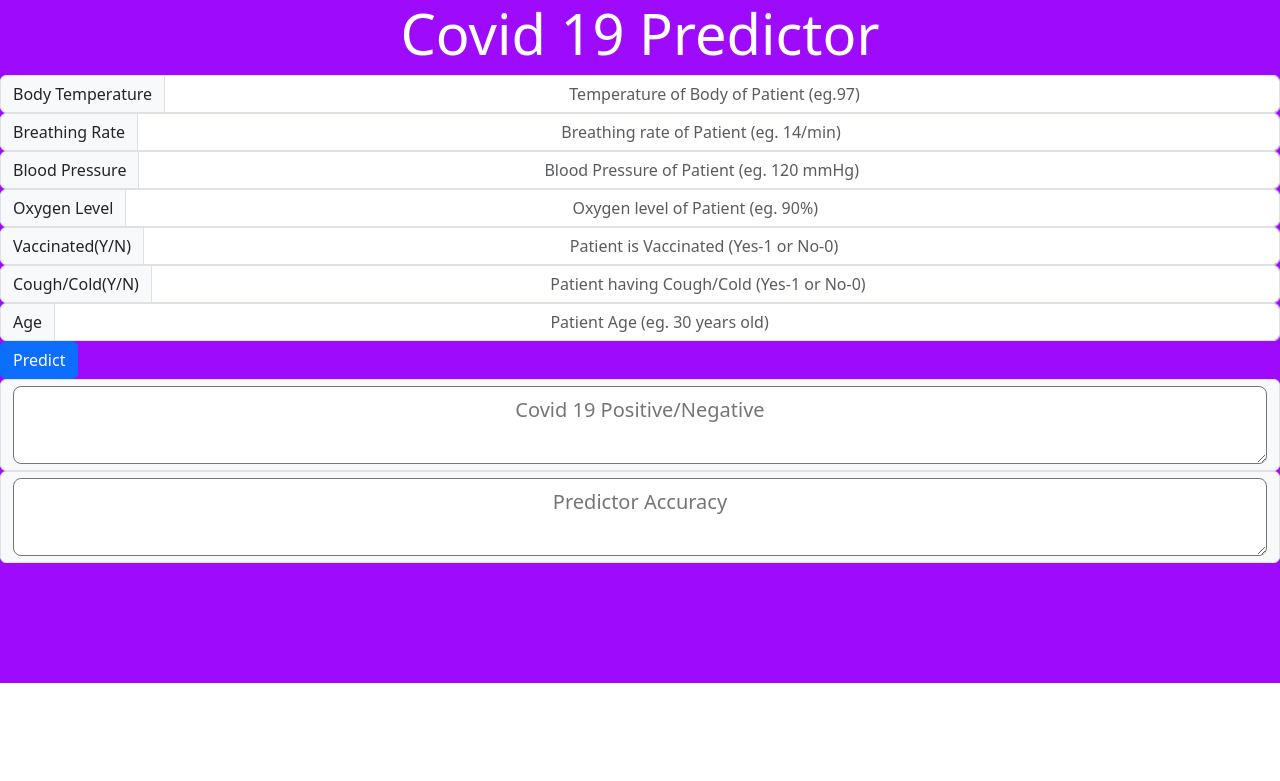
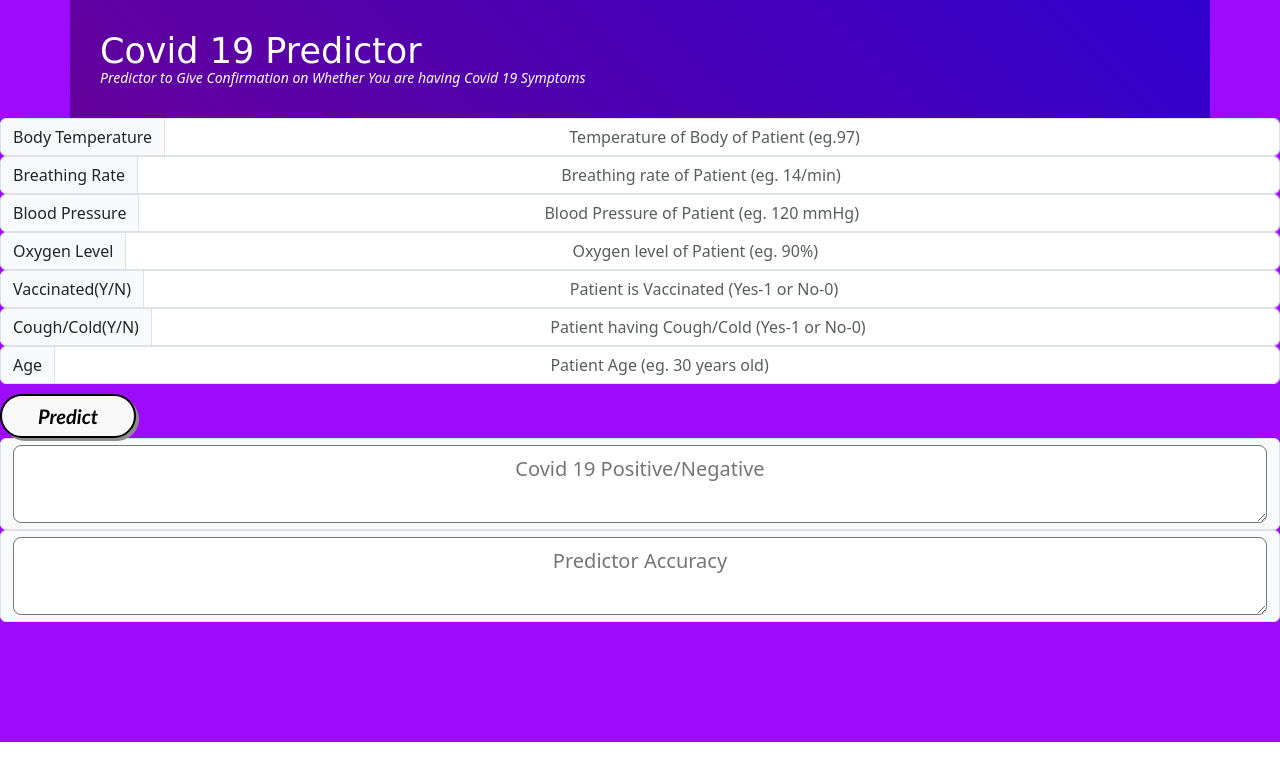
Before and after one commit to Priyansh-15/Covid19-Predictor, a Flask app: page / in a window 1280 px wide. Shown: the top 781 px of the page. Run offline with Flask 2, Linux system fonts and the light colour scheme; some libraries are stand-ins or nearby versions.

Commit message:
Update page

```diff
--- a/static/css/Header-Dark.css
+++ b/static/css/Header-Dark.css
@@ -16,6 +16,43 @@
   border-radius: 0;
   box-shadow: none;
   border: none;
+}
+
+.container {
+  padding: 30px;
+  position: relative;
+  background: linear-gradient(45deg, red, blue);
+  background-size: 500% 500%;
+  animation: change-gradient 10s ease-in-out infinite;
+}
+@keyframes change-gradient {
+  0% {
+    background-position: 0 50%;
+  }
+  50% {
+    background-position: 100% 50%;
+  }
+  100% {
+    background-position: 0 50%;
+  }
+}
+
+.container-heading {
+  margin: 0;
+}
+
+.heading_font {
+  color: #ffffff;
+  font-family: "Pacifico", cursive;
+  font-size: 35px;
+  font-weight: normal;
+}
+
+.description p {
+  color: #ffffff;
+  font-style: italic;
+  font-size: 14px;
+  margin: -5px 0 0;
 }
 
 @media (min-width: 768px) {
@@ -65,6 +102,18 @@
 .header-dark .navbar form {
   border-color: #990cd1;
 }
+.my-cta-button {
+  background: #f9f9f9;
+  border: 2px solid #000000;
+  border-radius: 1000px;
+  box-shadow: 3px 3px #8c8c8c;
+  margin-top: 10px;
+  padding: 10px 36px;
+  color: #000000;
+  display: inline-block;
+  font: italic bold 20px/1 "Calibri", sans-serif;
+  text-align: center;
+}
 
 @media (min-width: 992px) {
   .header-dark .navbar.navbar .navbar-nav .nav-link {
@@ -104,7 +153,7 @@
 
 .header-dark .navbar .action-button,
 .header-dark .navbar .action-button:active {
-  background: #2d52c9;
+  background: #4b0268;
   border-radius: 20px;
   font-size: inherit;
   color: #fff;
@@ -116,7 +165,7 @@
 }
 
 .header-dark .navbar .action-button:hover {
-  background: #2d52c9;
+  background: #f504e1;
 }
 
 .header-dark .navbar label {
--- a/templates/index.html
+++ b/templates/index.html
@@ -18,7 +18,17 @@
 
   <body>
     <header class="header-dark">
-      <h1 class="display-4 text-center text-white">Covid 19 Predictor</h1>
+      <div class="container">
+        <h2 class="container-heading">
+          <span class="heading_font">Covid 19 Predictor</span>
+        </h2>
+        <div class="description">
+          <p>
+            Predictor to Give Confirmation on Whether You are having Covid 19
+            Symptoms
+          </p>
+        </div>
+      </div>
       <form action="{{ url_for('CovidPrediction')}}" method="POST">
         <div class="input-group text-center">
           <span class="text-center text-dark input-group-text"
@@ -60,8 +70,8 @@
             required
             class="form-control"
             type="number"
-            min="100"
-            max="130"
+            min="0"
+            max="200"
             step="1"
             placeholder="Blood Pressure of Patient (eg. 120 mmHg)"
             inputmode="numeric"
@@ -133,11 +143,7 @@
           />
         </div>
         <div class="input-group"></div>
-        <button
-          class="btn btn-primary text-center"
-          type="submit"
-          name="predict"
-        >
+        <button class="my-cta-button" type="submit" name="predict">
           Predict
         </button>
         <div class="input-group"></div>
```
